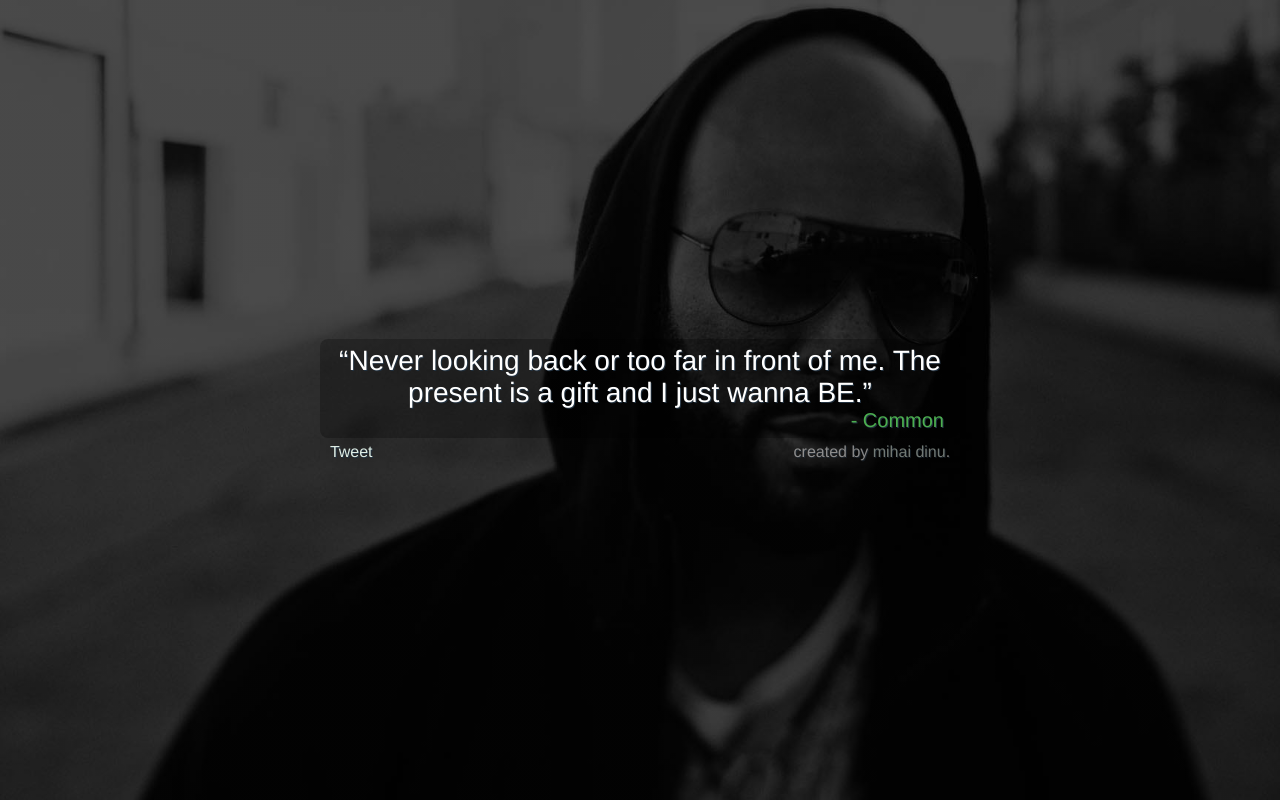
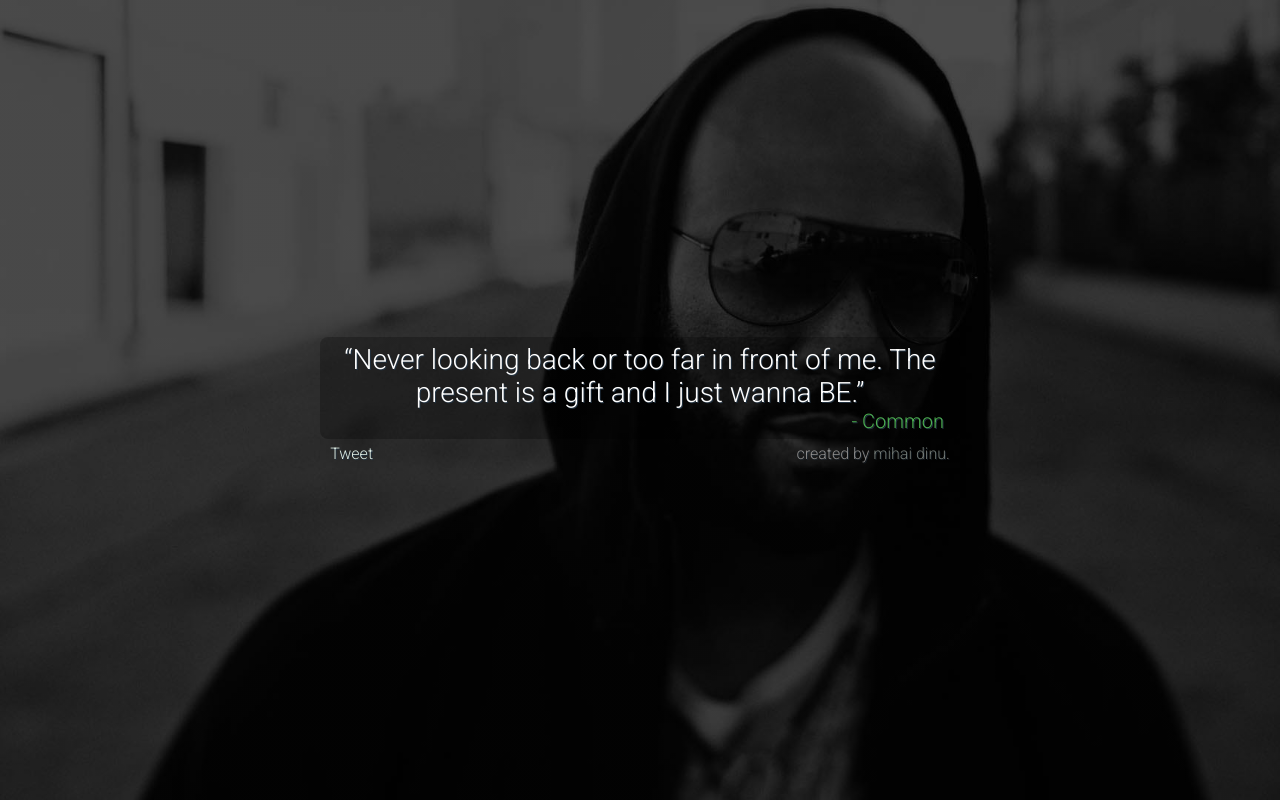
Before and after one commit to zFn4Fun/inspirational-hip-hop-quotes, a website: page src/index.html in a window 1280 px wide. Drawn offline with Linux system fonts and the light colour scheme.

Commit message:
replaced default font with Roboto

```diff
--- a/src/default.css
+++ b/src/default.css
@@ -3,7 +3,8 @@ html, body {
 }
 
 body {
-  font-family: "Helvetica Neue", sans-serif;
+  font-family: Roboto, Arial, sans-serif;
+  font-weight: 300;
   color: #FFF;
   text-align: center;
   margin: 0;
@@ -31,7 +32,7 @@ a:hover {
   opacity: 1;
 }
 
-p, h2 {
+p {
   margin: 0;
   padding: 0;
 }
@@ -58,7 +59,6 @@ p, h2 {
 }
 
 .quote {
-  font-weight: 300;
   font-size: 28px;
 }
 
--- a/src/index.html
+++ b/src/index.html
@@ -5,17 +5,18 @@
   <meta charset="utf-8" />
   <meta name="viewport" content="width=device-width, initial-scale=1, maximum-scale=1" />
   <link href="default.css" rel="stylesheet" />
-  <meta property="og:url"           content="http://zfn4fun.github.io/projects/hhquotes" />
-  <meta property="og:type"          content="website" />
-  <meta property="og:title"         content="Your Website Title" />
-  <meta property="og:description"   content="Your description" />
-  <meta property="og:image"         content="http://zfn4fun.github.io/projects/hhquotes/images/image.jpg" />
+  <link href="https://fonts.googleapis.com/css?family=Roboto:300" rel="stylesheet" type="text/css" />
+  <meta property="og:url" content="http://zfn4fun.github.io/projects/hhquotes" />
+  <meta property="og:type" content="website" />
+  <meta property="og:title" content="Your Website Title" />
+  <meta property="og:description" content="Your description" />
+  <meta property="og:image" content="img/opengraph_image.jpg" />
 </head>
 
 <body>
 <div id="content" class="island">
   <div class="quote-area">
-    <h2 class="quote" id="quote"></h2>
+    <p class="quote" id="quote"></p>
     <p class="author" id="author"></p>
   </div>
 
```
